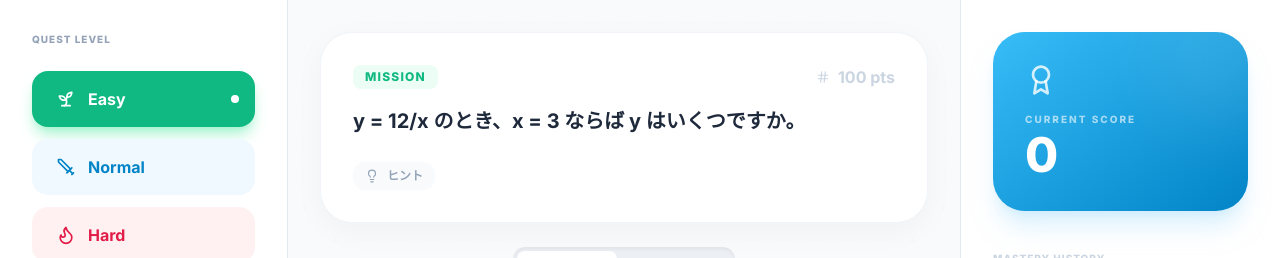
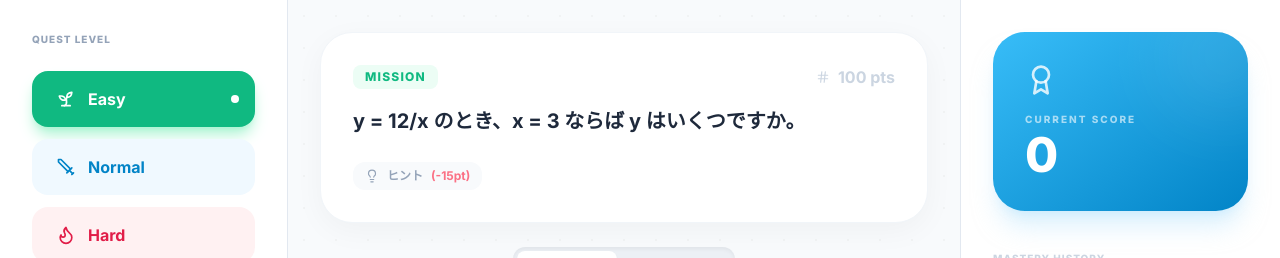
Before and after one commit to Watarenai/mathstudio, a React (Vite) app: page / in a window 1280 px wide. Shown: the top 258 px of the page. Built offline with nearby package versions, Linux system fonts and the light colour scheme.

Commit message:
feat: add point deduction system - start at 100pts, -15 per hint, -20 per wrong

```diff
--- a/src/App.tsx
+++ b/src/App.tsx
@@ -79,6 +79,9 @@ const MathStudioV2 = () => {
   const [score, setScore] = useState(0);
   const [history, setHistory] = useState<HistoryItem[]>([]);
 
+  // 問題ごとの獲得可能ポイント（100点スタート、ヒント・間違いで減点）
+  const [currentProblemPoints, setCurrentProblemPoints] = useState(100);
+
   // モード (入力 vs 手書き)
   const [workspaceMode, setWorkspaceMode] = useState<'input' | 'drawing'>('input');
 
@@ -105,6 +108,8 @@ const MathStudioV2 = () => {
             setHintIndex(-1);
             setStatus('idle');
             setWorkspaceMode('input');
+            // 次の問題は100点からスタート
+            setCurrentProblemPoints(100);
           } else {
             // チャレンジ完了
             setChallengeComplete(true);
@@ -124,6 +129,8 @@ const MathStudioV2 = () => {
     setHintIndex(-1);
     setStatus('idle');
     setWorkspaceMode('input');
+    // 新しい問題では100点からスタート
+    setCurrentProblemPoints(100);
   };
 
   const startChallenge = () => {
@@ -137,6 +144,8 @@ const MathStudioV2 = () => {
     setHintIndex(-1);
     setStatus('idle');
     setWorkspaceMode('input');
+    // 最初の問題は100点からスタート
+    setCurrentProblemPoints(100);
   };
 
   const exitChallenge = () => {
@@ -168,13 +177,15 @@ const MathStudioV2 = () => {
     const isCorrect = checkAnswer(currentProblem, userAnswer);
     if (isCorrect) {
       setStatus('correct');
-      const deduction = hintIndex === -1 ? 0 : Math.min(hintIndex + 1, 2) * 50;
-      const finalPoints = Math.max(currentProblem.meta.points - deduction, currentProblem.meta.points / 2);
+      // 現在の獲得可能ポイント（100点スタート、減点済み）を加算
+      const finalPoints = Math.max(currentProblemPoints, 10);
 
       setScore(prev => prev + finalPoints);
       setHistory(prev => [{ id: Date.now().toString(), points: finalPoints, label: challengeMode ? `${challengeIndex + 1}/${challengeProblems.length}` : 'QUEST COMPLETE!' }, ...prev]);
     } else {
       setStatus('incorrect');
+      // 間違い1回で -20点
+      setCurrentProblemPoints(prev => Math.max(prev - 20, 10));
     }
   };
 
@@ -320,8 +331,9 @@ const MathStudioV2 = () => {
               <span className={`text-xs font-black text-${currentTheme.color}-500 uppercase tracking-widest bg-${currentTheme.color}-50 px-3 py-1 rounded-lg`}>
                 Mission
               </span>
-              <div className="flex items-center gap-2 text-slate-300 font-bold">
-                <Hash size={14} /> {currentProblem.meta.points} pts
+              <div className={`flex items-center gap-2 font-bold ${currentProblemPoints < 100 ? 'text-rose-400' : 'text-slate-300'}`}>
+                <Hash size={14} /> {currentProblemPoints} pts
+                {currentProblemPoints < 100 && <span className="text-xs">(-{100 - currentProblemPoints})</span>}
               </div>
             </div>
             <p className="text-xl font-bold leading-relaxed text-slate-800 mb-6">
@@ -345,10 +357,14 @@ const MathStudioV2 = () => {
 
               {hintIndex < currentProblem.hints.length - 1 && (
                 <button
-                  onClick={() => setHintIndex(prev => Math.min(prev + 1, currentProblem.hints.length - 1))}
+                  onClick={() => {
+                    setHintIndex(prev => Math.min(prev + 1, currentProblem.hints.length - 1));
+                    // ヒント1つで -15点
+                    setCurrentProblemPoints(prev => Math.max(prev - 15, 10));
+                  }}
                   className="inline-flex items-center gap-2 px-3 py-1.5 rounded-xl bg-slate-50 text-slate-400 text-xs font-bold hover:bg-amber-50 hover:text-amber-600 transition-all"
                 >
-                  <Lightbulb size={14} /> {hintIndex === -1 ? 'ヒント' : '次のヒント'}
+                  <Lightbulb size={14} /> {hintIndex === -1 ? 'ヒント' : '次のヒント'} <span className="text-rose-400">(-15pt)</span>
                 </button>
               )}
             </div>
```
